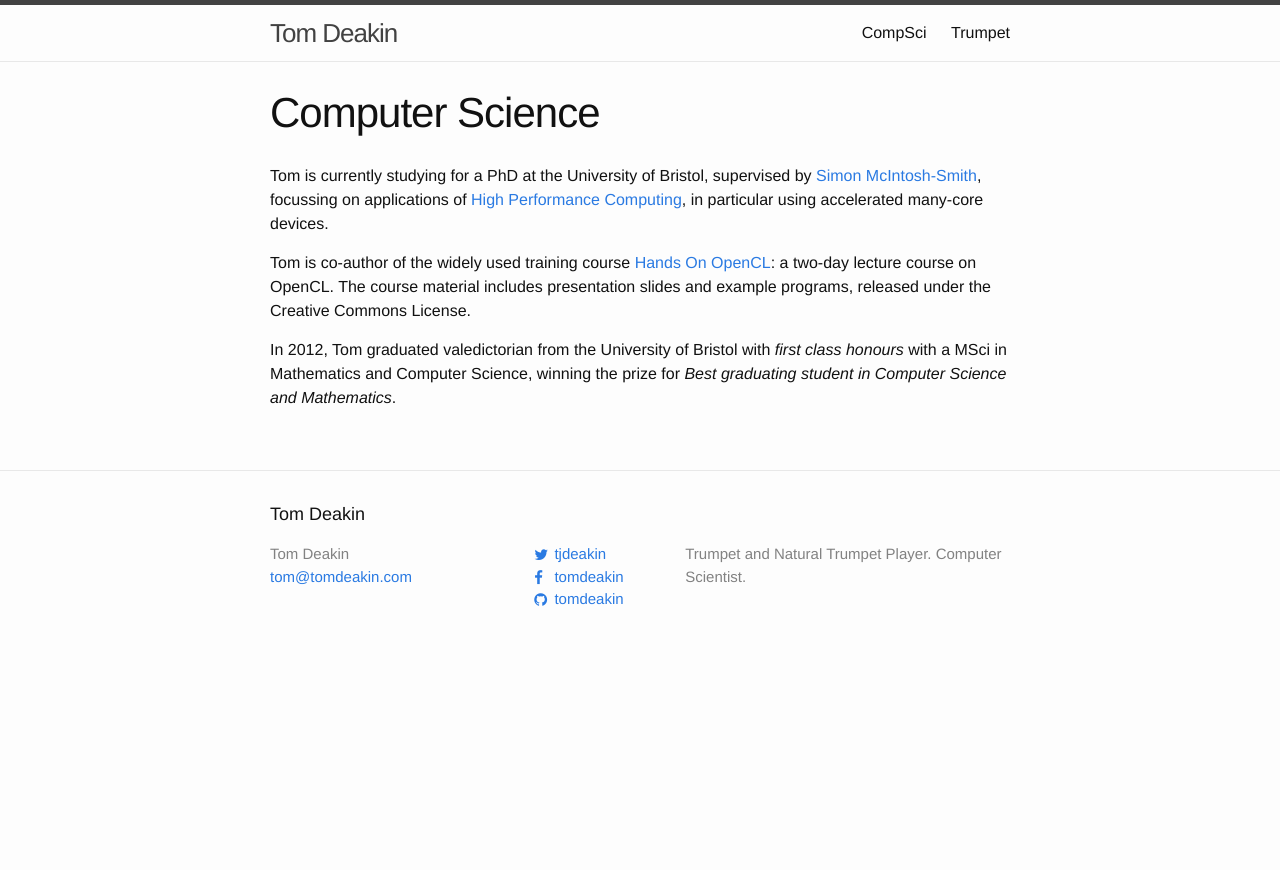
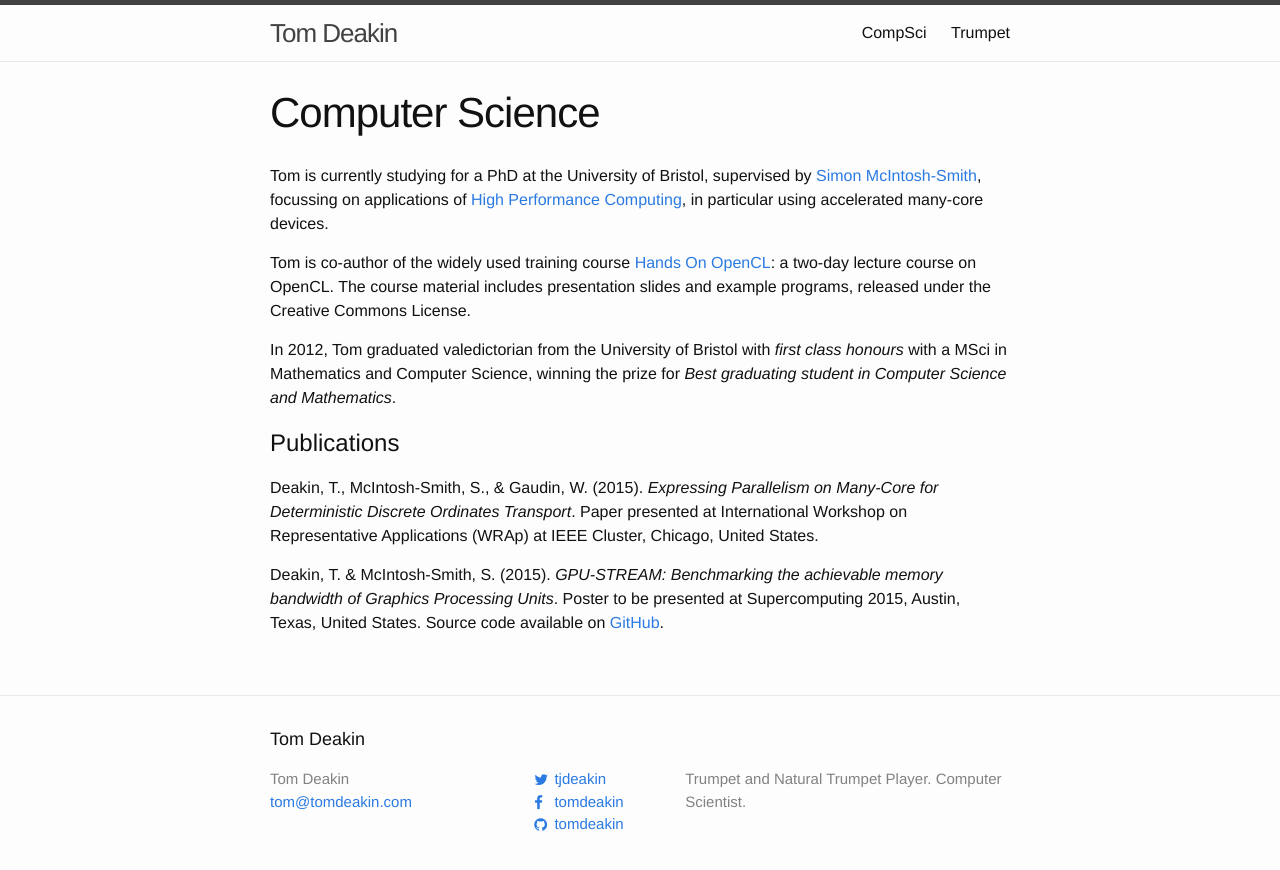
Before and after one commit to tomdeakin/tomdeakin.github.io, a Jekyll site: the page built from cs.md, in a window 1280 px wide. Shown: the top 870 px of the page. Built offline with Jekyll 4.4.1, drawn with Linux system fonts in a browser that asks for light colours; nearby versions of some CDN libraries.

Commit message:
add publications

```diff
--- a/cs.md
+++ b/cs.md
@@ -10,3 +10,10 @@ Tom is currently studying for a PhD at the University of Bristol, supervised by
 Tom is co-author of the widely used training course [Hands On OpenCL](http://handsonopencl.github.io): a two-day lecture course on OpenCL. The course material includes presentation slides and example programs, released under the Creative Commons License.
 
 In 2012, Tom graduated valedictorian from the University of Bristol with *first class honours* with a MSci in Mathematics and Computer Science, winning the prize for *Best graduating student in Computer Science and Mathematics*.
+
+# Publications
+
+Deakin, T., McIntosh-Smith, S., & Gaudin, W. (2015).
+*Expressing Parallelism on Many-Core for Deterministic Discrete Ordinates Transport*. Paper presented at International Workshop on Representative Applications (WRAp) at IEEE Cluster, Chicago, United States.
+
+Deakin, T. & McIntosh-Smith, S. (2015). *GPU-STREAM: Benchmarking the achievable memory bandwidth of Graphics Processing Units*. Poster to be presented at Supercomputing 2015, Austin, Texas, United States. Source code available on [GitHub](http://github.com/uob-hpc/gpu-stream/).
```
